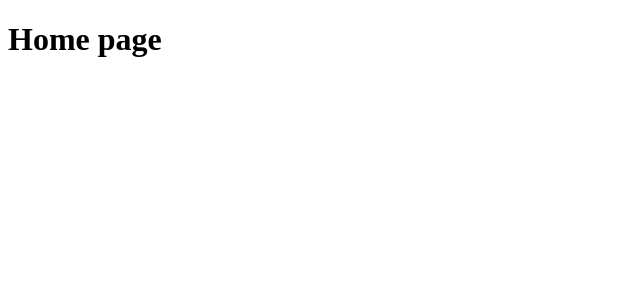
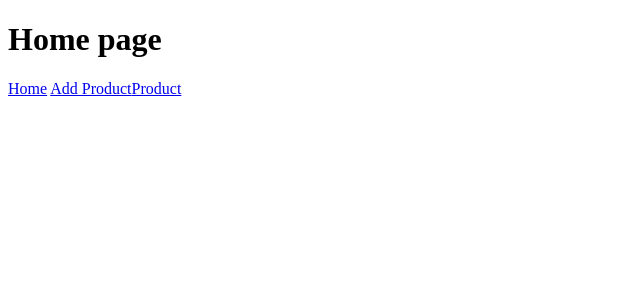
Before and after one commit to satyamrk18/WishBucket, a React (Vite) app: page / in a window 1280 px wide. Shown: the top 300 px of the page, without its empty margins (0-640 px from the left). Built offline with nearby package versions, Linux system fonts and the light colour scheme.

Commit message:
navbar pages linking complete

```diff
--- /dev/null
+++ b/src/components/navbar.jsx
@@ -0,0 +1,15 @@
+import React from "react";
+import { Link } from "react-router-dom";
+
+const Navbar = () => {
+  return (
+    <div>
+      {/* ita all gos to the search bar as pages input */}
+      <Link to="/">Home</Link>{" "}
+      <Link to="/addproduct">Add Product</Link>
+      <Link to="/product">Product</Link>
+    </div>
+  );
+};
+
+export default Navbar;
--- a/src/pages/Home.jsx
+++ b/src/pages/Home.jsx
@@ -1,9 +1,10 @@
 import React from 'react'
-
+import Navbar from "./../components/navbar.jsx"
 const Home = () => {
   return (
     <div>
       <h1>Home page</h1>
+      <Navbar />
     </div>
   )
 }
```
Also changed, not shown: src/components/navbar.css (added).
